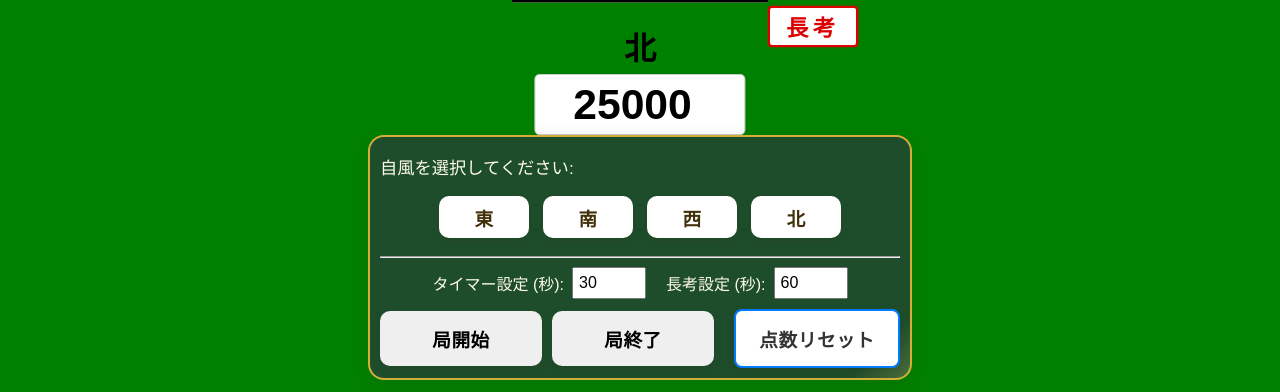
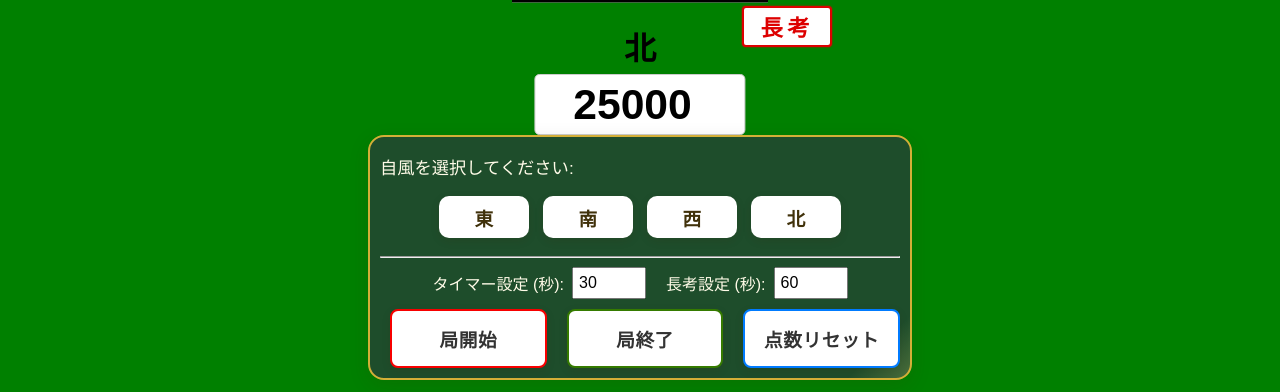
Before and after one commit to pinkyOZW/mahjong-timer, a website: page index.html in a window 1280 px wide. Shown: the part 408-800 px from the top of the page. Drawn offline with nearby package versions, Linux system fonts and the light colour scheme; no server answers.

Commit message:
UI修正

```diff
--- a/style.css
+++ b/style.css
@@ -290,7 +290,7 @@ body {
 /* 長考ボタンの絶対位置（西スコアの右下に重ねる） */
 #btn-choukou {
     position: absolute;
-    left: 70%;
+    left: 66%;
     top: 71%;
     margin-top: 0;
     margin-left: 0;
@@ -497,6 +497,33 @@ body {
     background: #007bff;
     color: #fff;
 }
+#start-timer-btn {
+    background: #fff;
+    color: #333;
+    border: 2px solid #f70000;
+    border-radius: 8px;
+    font-weight: bold;
+    transition: background 0.15s, color 0.15s;
+    margin-left: 10px;
+}
+#start-timer-btn:hover {
+    background: #f70000;
+    color: #fff;
+}
+#stop-timer-btn {
+    background: #fff;
+    color: #333;
+    border: 2px solid #357b00;
+    border-radius: 8px;
+    font-weight: bold;
+    transition: background 0.15s, color 0.15s;
+    margin-left: 10px;
+}
+#stop-timer-btn:hover {
+    background: #357b00;
+    color: #fff;
+}
+
 .controls input {
     font-size: 16px;
     width: 60px;
```
